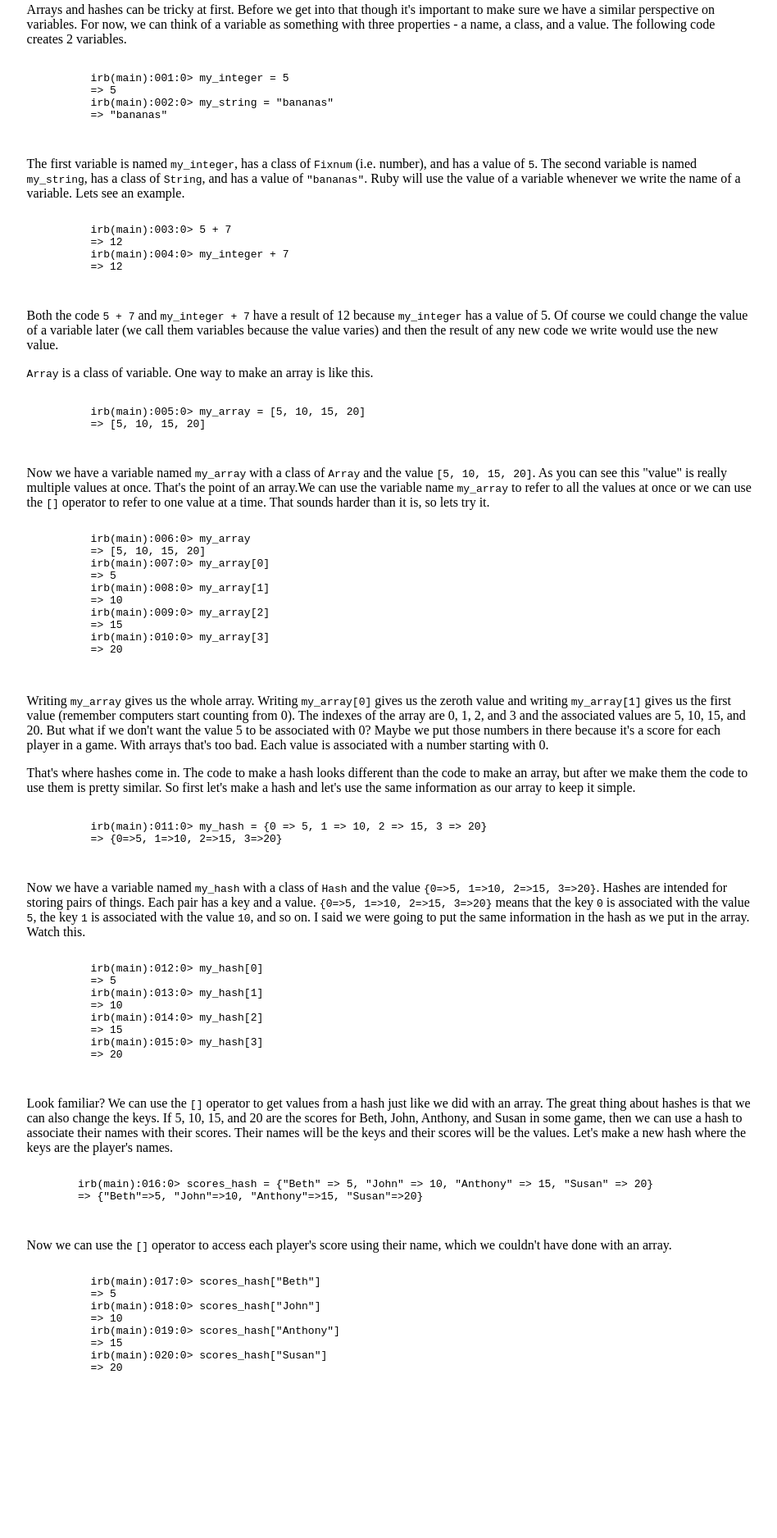
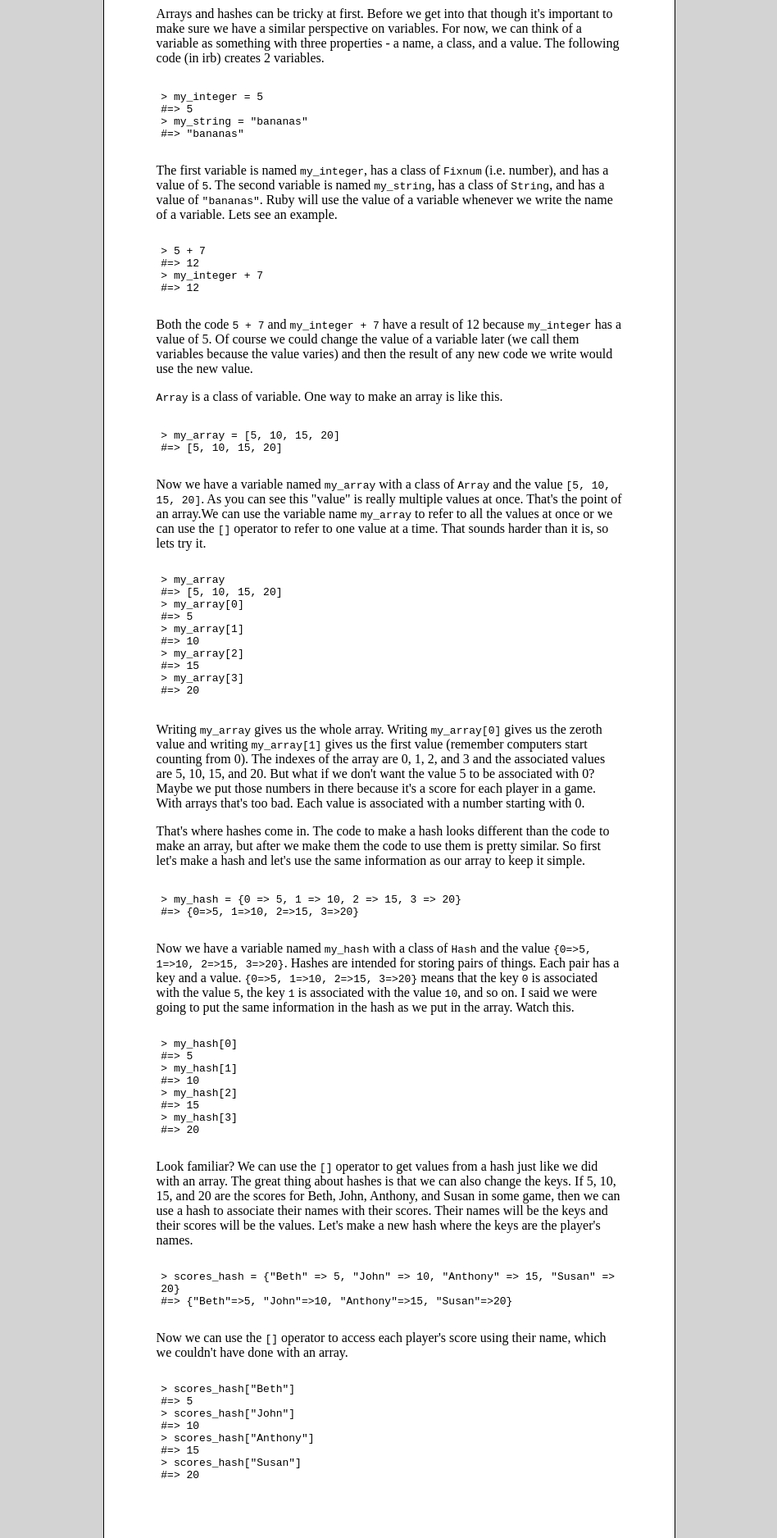
Before and after one commit to ryanloughlin25/ryanloughlin25.github.io, a plain HTML site: page blog/t3-arrays-hashes.html in a window 1280 px wide. Shown: the part 144-2020 px from the top of the page at 82% size, without its empty margins (165-1113 px from the left). Before the commit the page ends 1863 px from the top, so only its background shows below. Drawn offline with Linux system fonts and the light colour scheme.

Commit message:
redo positioning of site, add a background color, and remove about me paragraph

```diff
--- a/blog/t3-arrays-hashes.html
+++ b/blog/t3-arrays-hashes.html
@@ -6,28 +6,28 @@
   <link rel="stylesheet" type="text/css" href="../stylesheets/blog-stylesheet.css">
 </head>
 <body>
-  <h1></h1>
+  <div id="blog-container">
     <a href="https://ryanloughlin25.github.io" id="home-link">home</a>
     <div id="blog-post">
       <h2>Comparing basic usage of arrays and hashes</h2>
       <h4>12/5/2014</h4>
       <p>
-      Arrays and hashes can be tricky at first.  Before we get into that though it's important to make sure we have a similar perspective on variables.  For now, we can think of a variable as something with three properties - a name, a class, and a value.  The following code creates 2 variables.
+        Arrays and hashes can be tricky at first.  Before we get into that though it's important to make sure we have a similar perspective on variables.  For now, we can think of a variable as something with three properties - a name, a class, and a value.  The following code (in irb) creates 2 variables.
         <pre>
           <code>
-          irb(main):001:0> my_integer = 5
-          => 5
-          irb(main):002:0> my_string = "bananas"
-          => "bananas"
+            > my_integer = 5
+            #=> 5
+            > my_string = "bananas"
+            #=> "bananas"
           </code>
         </pre>
         The first variable is named <code>my_integer</code>, has a class of <code>Fixnum</code> (i.e. number), and has a value of <code>5</code>.  The second variable is named <code>my_string</code>, has a class of <code>String</code>, and has a value of <code>"bananas"</code>.  Ruby will use the value of a variable whenever we write the name of a variable.  Lets see an example.
         <pre>
           <code>
-          irb(main):003:0> 5 + 7
-          => 12
-          irb(main):004:0> my_integer + 7
-          => 12
+            > 5 + 7
+            #=> 12
+            > my_integer + 7
+            #=> 12
           </code>
         </pre>
         Both the code <code>5 + 7</code> and <code>my_integer + 7</code> have a result of 12 because <code>my_integer</code> has a value of 5.  Of course we could change the value of a variable later (we call them variables because the value varies) and then the result of any new code we write would use the new value.
@@ -36,23 +36,23 @@
         <code>Array</code> is a class of variable.  One way to make an array is like this.
         <pre>
           <code>
-          irb(main):005:0> my_array = [5, 10, 15, 20]
-          => [5, 10, 15, 20]
+            > my_array = [5, 10, 15, 20]
+            #=> [5, 10, 15, 20]
           </code>
         </pre>
         Now we have a variable named <code>my_array</code> with a class of <code>Array</code> and the value <code>[5, 10, 15, 20]</code>.  As you can see this "value" is really multiple values at once.  That's the point of an array.We can use the variable name <code>my_array</code> to refer to all the values at once or we can use the <code>[]</code> operator to refer to one value at a time.  That sounds harder than it is, so lets try it.
         <pre>
           <code>
-          irb(main):006:0> my_array
-          => [5, 10, 15, 20]
-          irb(main):007:0> my_array[0]
-          => 5
-          irb(main):008:0> my_array[1]
-          => 10
-          irb(main):009:0> my_array[2]
-          => 15
-          irb(main):010:0> my_array[3]
-          => 20
+            > my_array
+            #=> [5, 10, 15, 20]
+            > my_array[0]
+            #=> 5
+            > my_array[1]
+            #=> 10
+            > my_array[2]
+            #=> 15
+            > my_array[3]
+            #=> 20
           </code>
         </pre>
       </p>
@@ -63,42 +63,44 @@
         That's where hashes come in.  The code to make a hash looks different than the code to make an array, but after we make them the code to use them is pretty similar.  So first let's make a hash and let's use the same information as our array to keep it simple.
         <pre>
           <code>
-          irb(main):011:0> my_hash = {0 => 5, 1 => 10, 2 => 15, 3 => 20}
-          => {0=>5, 1=>10, 2=>15, 3=>20}
+            > my_hash = {0 => 5, 1 => 10, 2 => 15, 3 => 20}
+            #=> {0=>5, 1=>10, 2=>15, 3=>20}
           </code>
         </pre>
         Now we have a variable named <code>my_hash</code> with a class of <code>Hash</code> and the value <code>{0=>5, 1=>10, 2=>15, 3=>20}</code>.  Hashes are intended for storing pairs of things.  Each pair has a key and a value.  <code>{0=>5, 1=>10, 2=>15, 3=>20}</code> means that the key <code>0</code> is associated with the value <code>5</code>, the key <code>1</code> is associated with the value <code>10</code>, and so on.  I said we were going to put the same information in the hash as we put in the array.  Watch this.
         <pre>
           <code>
-          irb(main):012:0> my_hash[0]
-          => 5
-          irb(main):013:0> my_hash[1]
-          => 10
-          irb(main):014:0> my_hash[2]
-          => 15
-          irb(main):015:0> my_hash[3]
-          => 20
+            > my_hash[0]
+            #=> 5
+            > my_hash[1]
+            #=> 10
+            > my_hash[2]
+            #=> 15
+            > my_hash[3]
+            #=> 20
           </code>
         </pre>
         Look familiar?  We can use the <code>[]</code> operator to get values from a hash just like we did with an array.  The great thing about hashes is that we can also change the keys.  If 5, 10, 15, and 20 are the scores for Beth, John, Anthony, and Susan in some game, then we can use a hash to associate their names with their scores.  Their names will be the keys and their scores will be the values.  Let's make a new hash where the keys are the player's names.
         <pre>
           <code>
-        irb(main):016:0> scores_hash = {"Beth" => 5, "John" => 10, "Anthony" => 15, "Susan" => 20}
-        => {"Beth"=>5, "John"=>10, "Anthony"=>15, "Susan"=>20}
+            > scores_hash = {"Beth" => 5, "John" => 10, "Anthony" => 15, "Susan" => 20}
+            #=> {"Beth"=>5, "John"=>10, "Anthony"=>15, "Susan"=>20}
           </code>
         </pre>
         Now we can use the <code>[]</code> operator to access each player's score using their name, which we couldn't have done with an array.
         <pre>
           <code>
-          irb(main):017:0> scores_hash["Beth"]
-          => 5
-          irb(main):018:0> scores_hash["John"]
-          => 10
-          irb(main):019:0> scores_hash["Anthony"]
-          => 15
-          irb(main):020:0> scores_hash["Susan"]
-          => 20
+            > scores_hash["Beth"]
+            #=> 5
+            > scores_hash["John"]
+            #=> 10
+            > scores_hash["Anthony"]
+            #=> 15
+            > scores_hash["Susan"]
+            #=> 20
           </code>
         </pre>
+      </p>
+    </div>
   </div>
 </body>
--- a/stylesheets/blog-stylesheet.css
+++ b/stylesheets/blog-stylesheet.css
@@ -1,10 +1,29 @@
+pre {
+  white-space: pre-line;
+  padding-left: 1%;
+}
+
 #home-link {
   display: block;
 }
 
+#blog-container {
+  margin-bottom: 5%;
+}
+
 #blog-post {
-  margin-left: 15%;
-  margin-right: 15%;
+  width: 45%;
+  margin: auto;
+  padding-left: 5%;
+  padding-right: 5%;
+  padding-top: 3%;
+  padding-bottom: 3%;
+  background-color: white;
+  border: solid black 1px;
+}
+
+#blog-post h2 {
+  margin-top: 0;
 }
 
 #water-images > img {
--- a/stylesheets/default.css
+++ b/stylesheets/default.css
@@ -4,28 +4,40 @@
          url("fonts/Entypo-Social.ttf") format("truetype");
 }
 
-#about {
-  display: block;
-  width: 50%;
-  margin-left: 10%;
-  margin-top: 5%;
+body {
+  background-color: lightgray;
 }
 
-#social {
-  font-family: "entypo-social";
-  margin-left: 15px;
+#index-container {
+  width: 100%;
+  height: 100%;
 }
 
 #links {
-  margin-left: 10%;
+  width: 35%;
+  margin: auto;
+  padding-left: 5%;
+  padding-right: 5%;
+  padding-top: 3%;
+  padding-bottom: 5%;
+  background-color: white;
+  border: solid black 1px;
+  position: relative;
+  top: 15%; /* top: 15%; looks good with current number of blog posts.  will need to adjust */
 }
 
-#blog {
-  margin-top: 5%;
+#links div {
+  display: block;
+  text-align: center;
+}
+
+#social a {
+  font-family: "entypo-social";
+  font-size: 2.5em;
+  color: black;
+  text-decoration: none;
+}
+
+#blog a {
   display: block;
 }
-
-#practice {
-  margin-top: 5%;
-  display: block;
-}
```
Also changed, not shown: blog/blog-template.html (+7 -8 lines), blog/c1-chefs-kitchen.html (+2 -3 lines), blog/c3-thinking-style.html (+3 -0 lines), blog/t1-git-blog.html (+2 -1 lines), blog/t2-css-design.html (+2 -1 lines), index.html (+14 -22 lines). Lines whose indentation alone changed are shown as unchanged.
